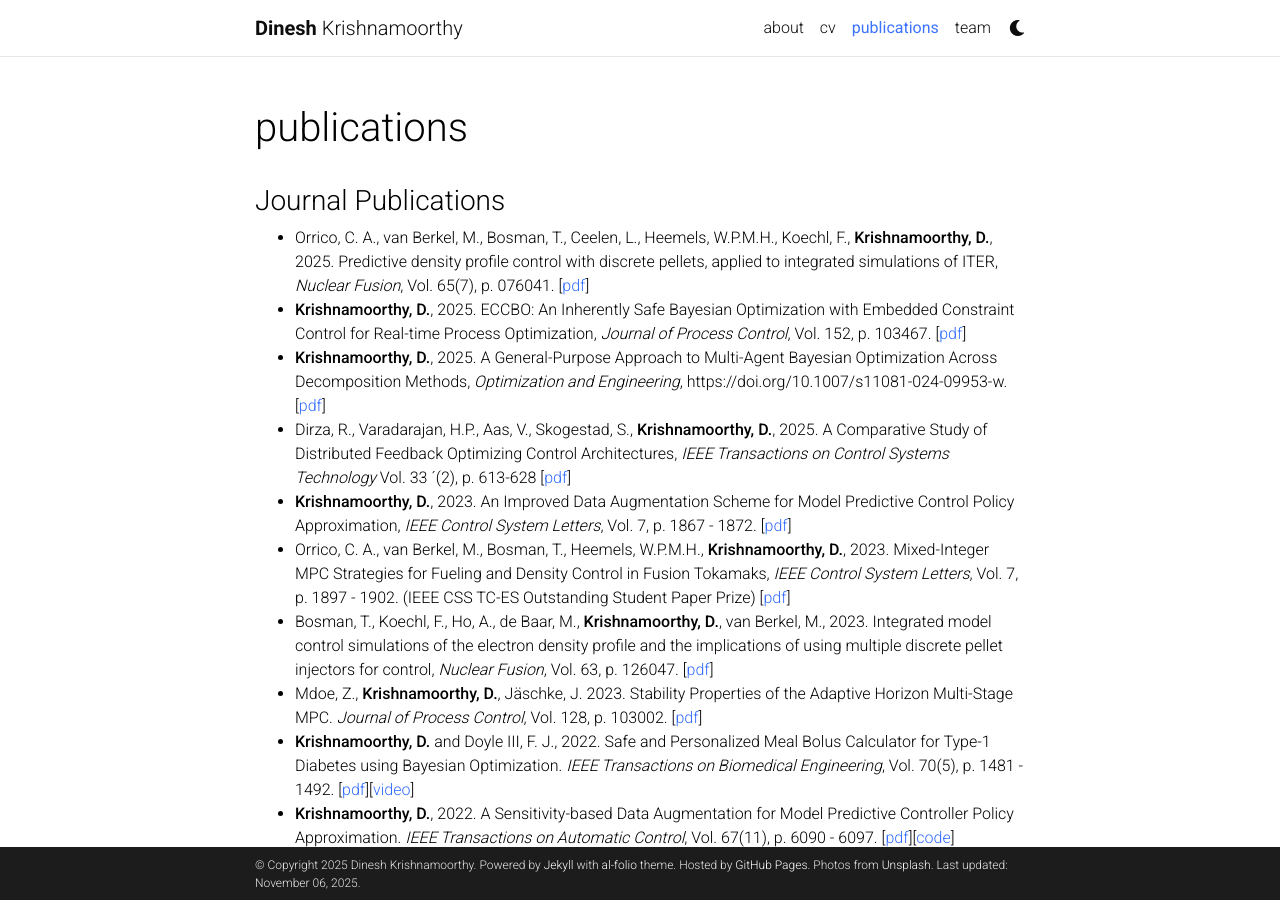
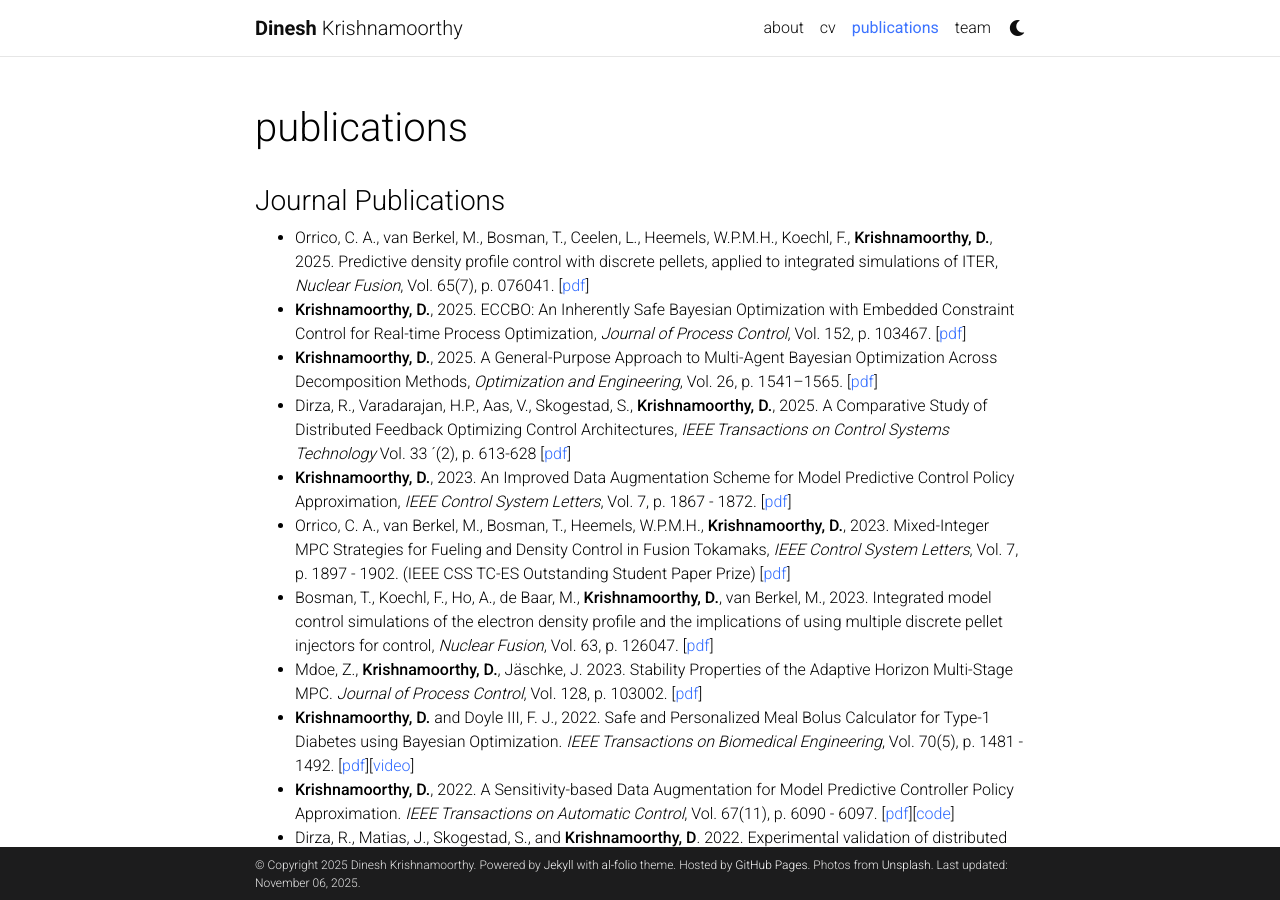
Before and after one commit to dinesh-krishnamoorthy/dinesh-krishnamoorthy.github.io, a Jekyll site: the page built from _pages/publications.md, in a window 1280 px wide and 900 px high. Built offline with Jekyll 4.4.1, drawn with Linux system fonts in a browser that asks for light colours; comment, search, counter and statistics services are not loaded; a style sheet for code colours, icons or effects is not loaded.

Commit message:
Revise publication entry for Optimization and Engineering
Updated publication details for consistency and completeness.

```diff
--- a/_pages/publications.md
+++ b/_pages/publications.md
@@ -12,7 +12,7 @@ nav_order: 2
 ### Journal Publications
 * Orrico, C. A., van Berkel, M., Bosman, T., Ceelen, L., Heemels, W.P.M.H., Koechl, F., **Krishnamoorthy, D.**, 2025. Predictive density profile control with discrete pellets, applied to integrated simulations of ITER, _Nuclear Fusion_, Vol. 65(7), p. 076041. [[pdf](https://www.dropbox.com/scl/fi/fgbpkhby1p5j0f412lvaq/Nucl_Fus_JINTRAC_PTH_MPC.pdf?rlkey=fqkqkroiszthj58e332gclbn2&st=2gn1fahi&dl=0)]
 * **Krishnamoorthy, D.**, 2025. ECCBO: An Inherently Safe Bayesian Optimization with Embedded Constraint Control for Real-time Process Optimization, _Journal of Process Control_, Vol. 152, p. 103467. [[pdf](https://www.dropbox.com/scl/fi/0965fo7c5ydz9296tfzeo/ECCBO_main.pdf?rlkey=yhjtptox7wfjv671r41t7oq41&st=old4rylx&dl=0)]
-* **Krishnamoorthy, D.**, 2025. A General-Purpose Approach to Multi-Agent Bayesian Optimization Across Decomposition Methods, _Optimization and Engineering_, https://doi.org/10.1007/s11081-024-09953-w. [[pdf](https://link.springer.com/article/10.1007/s11081-024-09953-w)]
+* **Krishnamoorthy, D.**, 2025. A General-Purpose Approach to Multi-Agent Bayesian Optimization Across Decomposition Methods, _Optimization and Engineering_, Vol. 26, p. 1541–1565. [[pdf](https://link.springer.com/article/10.1007/s11081-024-09953-w)]
 * Dirza, R., Varadarajan, H.P., Aas, V., Skogestad, S., **Krishnamoorthy, D.**, 2025. A Comparative Study of Distributed Feedback Optimizing Control Architectures, _IEEE Transactions on Control Systems Technology_ Vol. 33 ´(2), p. 613-628 [[pdf](https://arxiv.org/pdf/2411.04676)]
 * **Krishnamoorthy, D.**, 2023. An Improved Data Augmentation Scheme for Model Predictive Control Policy Approximation, _IEEE Control System Letters_, Vol. 7, p. 1867 - 1872. [[pdf](https://arxiv.org/pdf/2303.05607.pdf)]
 * Orrico, C. A., van Berkel, M., Bosman, T., Heemels, W.P.M.H., **Krishnamoorthy, D.**, 2023. Mixed-Integer MPC Strategies for Fueling and Density Control in Fusion Tokamaks, _IEEE Control System Letters_, Vol. 7, p. 1897 - 1902. (IEEE CSS TC-ES Outstanding Student Paper Prize) [[pdf](https://arxiv.org/pdf/2306.00415.pdf)]
```
